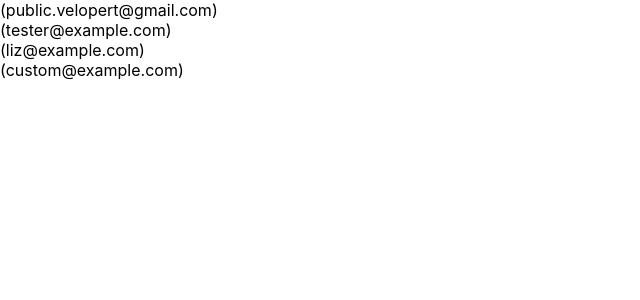
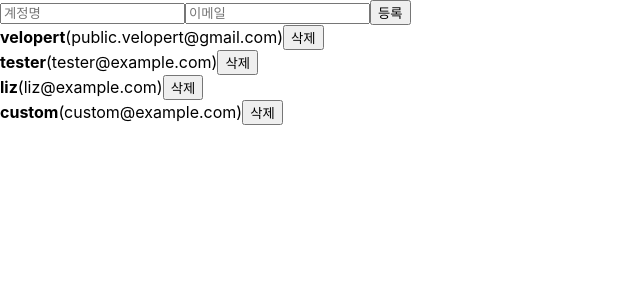
Before and after one commit to Kangbeom-Kim/Modern-react, a React (Create React App) app: page / in a window 1280 px wide. Shown: the top 300 px of the page, without its empty margins (0-640 px from the left). Built offline with nearby package versions, Linux system fonts and the light colour scheme.

Commit message:
배열에 항목 추가 및 삭제

```diff
--- a/src/App.js
+++ b/src/App.js
@@ -1,8 +1,13 @@
-import React, { useRef } from 'react';
+import React, { useRef, useState } from 'react';
 import UserList from './UserList';
+import CreateUser from './CreateUser';
 
 function App() {
-  const users = [
+  const initialState = {
+    username: '',
+    email: ''
+  }
+  const initialUsers = [
     {
       id: 1,
       username: 'velopert',
@@ -25,13 +30,47 @@
     },
   ];
 
+  const [ inputs, setInputs ] = useState(initialState);
+  const { username, email } = inputs;
+  const onChange = (e) => {
+    const { name, value} = e.target;
+    setInputs({
+      ...inputs,
+      [name]: value
+    });
+  };
+  const [ users, setUsers ] = useState(initialUsers);
+
+
   const nextId = useRef(5);
   const onCreate = () => {
+    const user = {
+      id: nextId.current,
+      username,
+      email
+    }
+    setUsers(users.concat(user));
+
+    setInputs({
+      username: '',
+      email: ''
+    });
     nextId.current += 1;
+  }
+
+  const onRemove = (id) => {
+    setUsers(users.filter(user => user.id!==id));
   }
   return (
     <>
-      <UserList users={users}/>
+      <CreateUser
+        username={username}
+        email={email}
+        onChange={onChange}
+        onCreate={onCreate}
+      />
+      <UserList users={users} onRemove={onRemove}/>
+
     </>
   );
 }
--- /dev/null
+++ b/src/CreateUser.js
@@ -0,0 +1,11 @@
+import React from 'react';
+
+export default function CreateUser({ username, email, onChange, onCreate }) {
+    return(
+        <div>
+            <input name="username" placeholder="계정명" onChange={onChange} value={username}/>
+            <input name="email" placeholder="이메일" onChange={onChange} value={email}/>
+            <button onClick={onCreate}>등록</button>
+        </div>
+    );
+}
--- a/src/UserList.js
+++ b/src/UserList.js
@@ -1,19 +1,24 @@
 import React from 'react';
 
-function User({ user }) {
+function User({ user, onRemove }) {
     return (
-        <div><b>{user.name}</b><span>({user.email})</span></div>
+        <>
+            <div>
+                <b>{user.username}</b>
+                <span>({user.email})</span>
+                <button onClick={() => onRemove(user.id)}>삭제</button>
+            </div>
+
+        </>
     );
 }
-export default function UserList({ users }) {
+export default function UserList({ users, onRemove }) {
 
     return (
         <div>
-            {users.map((data, index) => {
-                return(
-                    <User user={data} key={index}/>
-                );
-            })}
+            {users.map((data, index) => (
+                <User user={data} key={index} onRemove={onRemove}/>
+            ))}
         </div>
     );
 }
```
